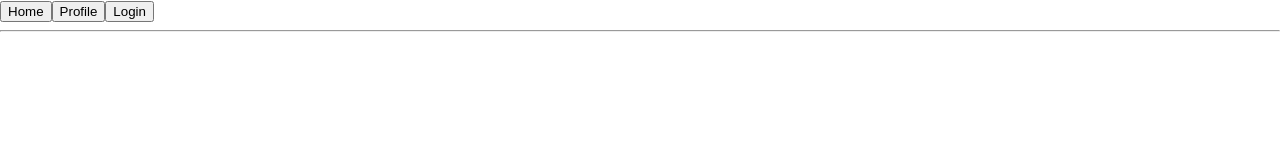
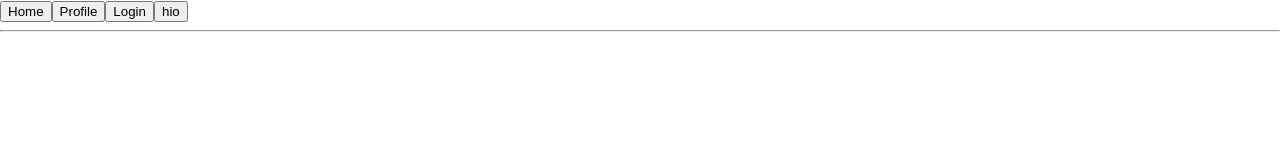
Before and after one commit to HypeDMZ/ssopa, a React (Create React App) app in the folder src/main/frontend/: page / in a window 1280 px wide. Shown: the top 160 px of the page. Built offline with nearby package versions, Linux system fonts and the light colour scheme.

Commit message:
로그인 기능 완성/ 테스트

```diff
--- a/src/main/frontend/src/App.js
+++ b/src/main/frontend/src/App.js
@@ -30,6 +30,7 @@ function App() {
                 ) : (
                     <Link to="/login">
                         <button>Login</button>
+                        <button>hio</button>
                     </Link>
                 )}
             </header>
```
